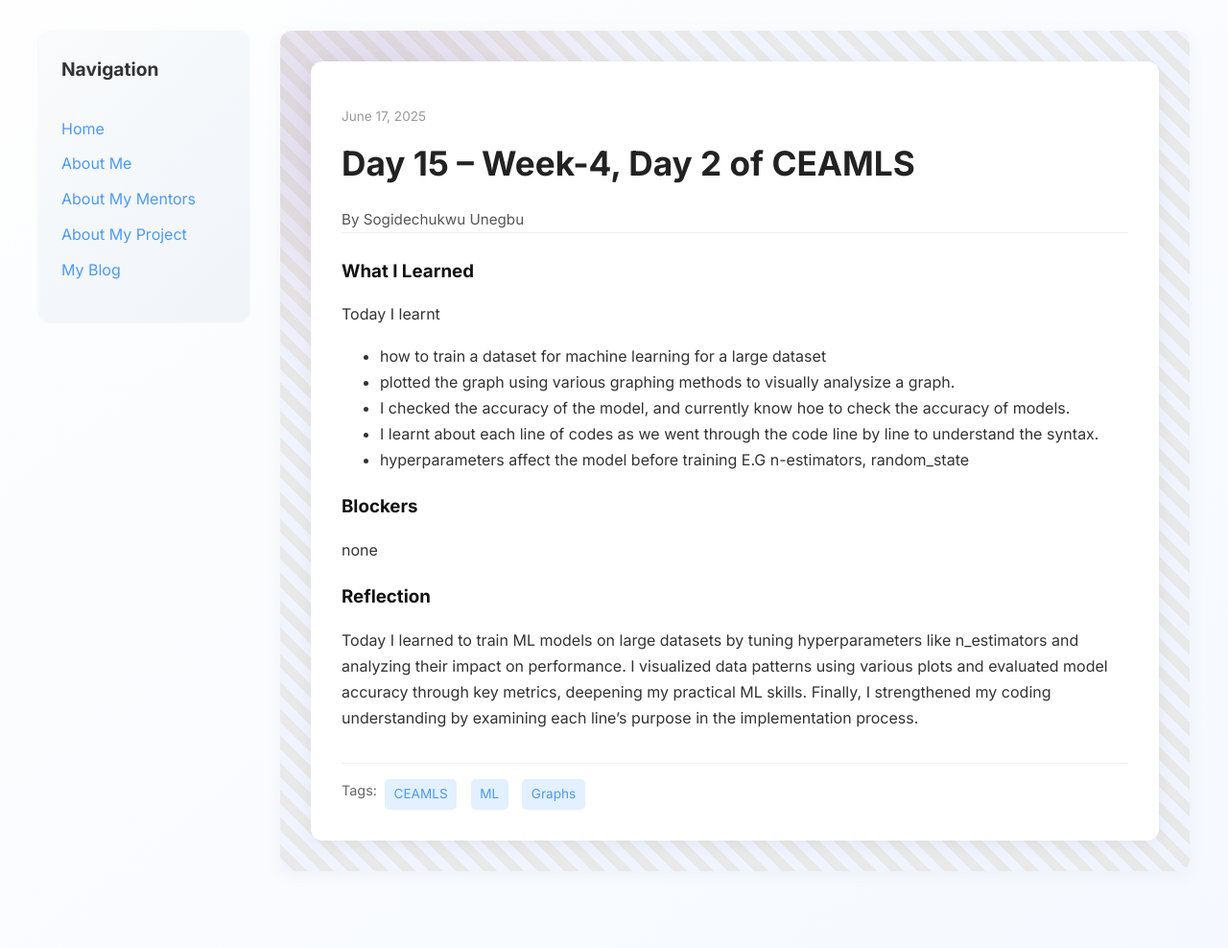
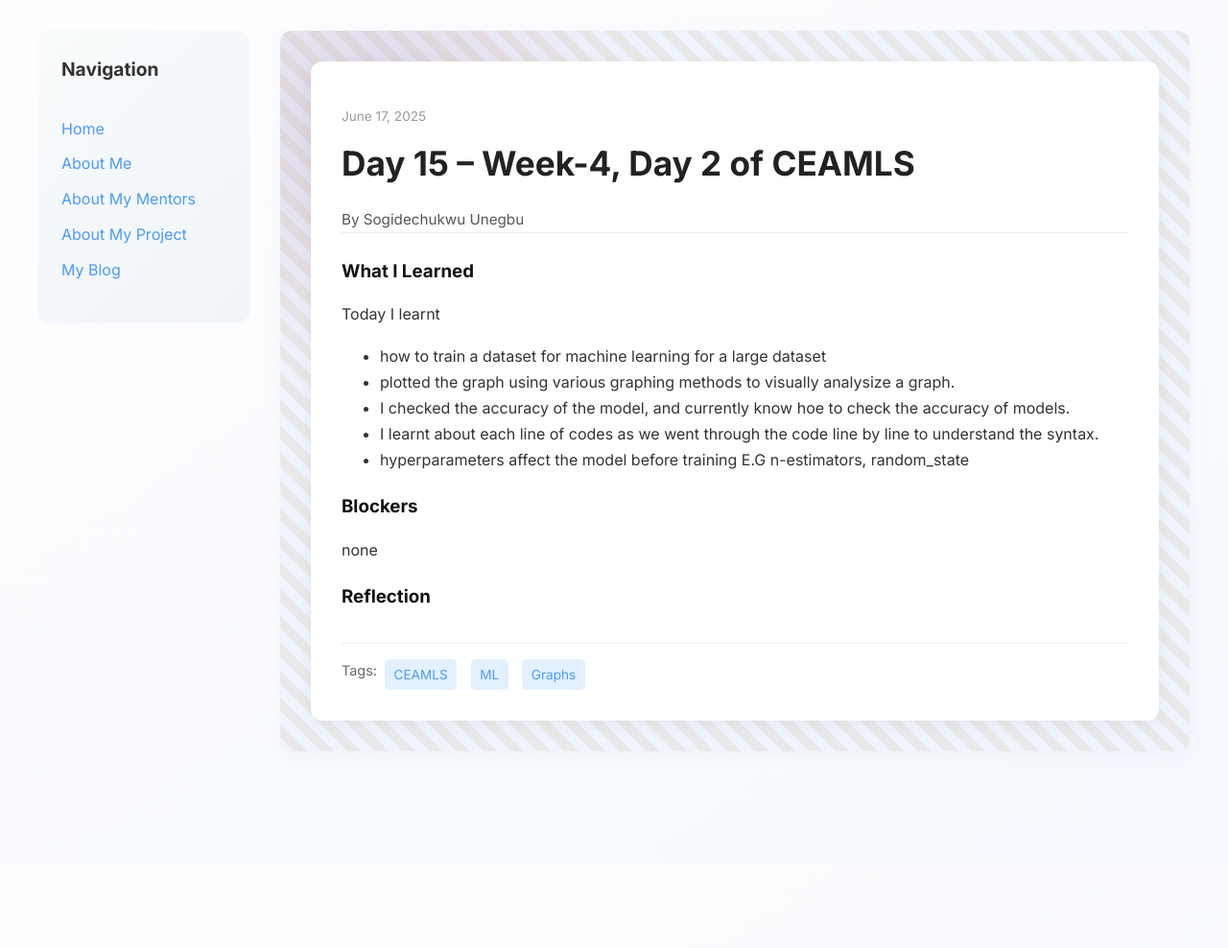
Before and after one commit to UnegbuSogidechukwu/UnegbuSogidechukwu.github.io, a Jekyll site: the page built from _posts/2025-06-17-day-16.md, in a window 1280 px wide. Shown: the whole page at 96% size. Built offline with Jekyll 4.4.1, drawn with Linux system fonts in a browser that asks for light colours; after the commit the page ends 900 px from its top, so only the background shows below that.

Commit message:
Update 2025-06-17-day-16.md

```diff
--- a/_posts/2025-06-17-day-16.md
+++ b/_posts/2025-06-17-day-16.md
@@ -19,6 +19,6 @@ blockers: |
 
 
 reflection: |
-  Today I learned to train ML models on large datasets by tuning hyperparameters like n_estimators and analyzing their impact on performance. I visualized data patterns using various plots and evaluated model accuracy through key metrics, deepening my practical ML skills. Finally, I strengthened my coding understanding by examining each line's purpose in the implementation process.
+
 
 ---
```
